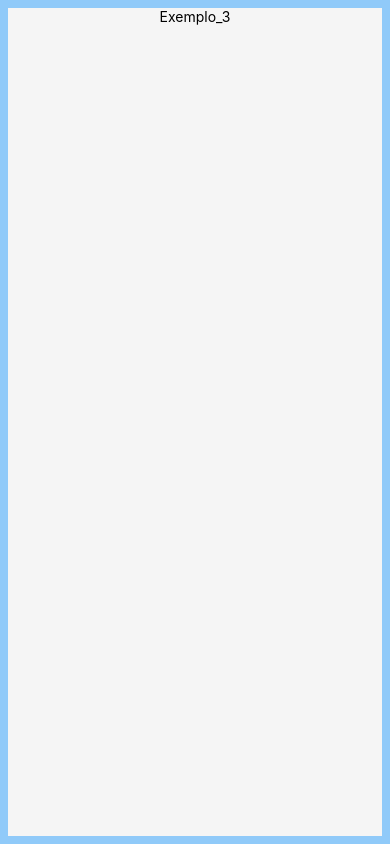
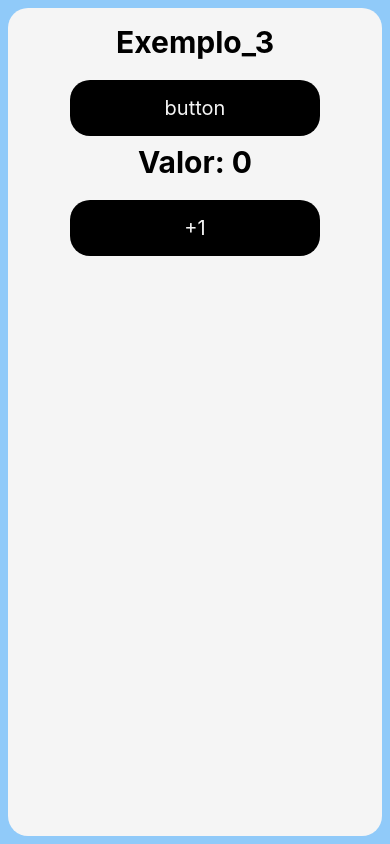
Before and after one commit to cleitongrodrigues/react_native, a React Native app: screen / in a window 390 px wide. Built offline with nearby package versions, Linux system fonts and the light colour scheme.

Commit message:
aula 08-03-2024

```diff
--- a/src/Ex_03/index.js
+++ b/src/Ex_03/index.js
@@ -1,10 +1,40 @@
+import React,{ useState } from 'react';
 import {View, Text, TouchableOpacity} from 'react-native';
 import styles from './styles';
 
 export default function Exemplo_3(){
+    const [numero, setNumero] = useState(0);
+
+    function ola(nome){
+        alert(`Olá ${nome}`);
+
+    function incremento(){
+        const inc = numero + 1;
+        setNumero(inc);
+            // console.log(numero);
+    }
+    }
     return(
         <View style={styles.container}>
-            <Text>Exemplo_3</Text>
+            <Text style={styles.titulo}>Exemplo_3</Text>
+
+            <TouchableOpacity
+            style={styles.botao}
+            onPress={() => ola('Cleitin')}>
+
+                <Text style={styles.txtbotao}>button</Text>
+
+            </TouchableOpacity>
+
+            <Text style={styles.titulo}> Valor: {numero} </Text>
+
+            <TouchableOpacity
+            style={styles.botao}
+            onPress={() => incremento()}>
+
+                <Text style={styles.txtbotao}>+1</Text>
+
+            </TouchableOpacity>
         </View>
     );
 };
--- a/src/Ex_03/styles.js
+++ b/src/Ex_03/styles.js
@@ -4,8 +4,32 @@
     container:{
         flex: 1,
         backgroundColor: '#f5f5f5',
+        width: '100%',
         alignItems: 'center',
-        width: '100%',
+        padding:8,
+        borderRadius:20,
+    },
+
+    titulo:{
+        fontSize:30,
+        fontWeight:'bold',
+        margin:8,
+        marginBottom:20,
+    },
+
+    botao:{
+        width:'70%',
+        padding:16,
+        backgroundColor: '#000',
+        color: '#f5f5f5',
+        fontSize:20,
+        alignItems:'center',
+        borderRadius:20,
+
+    },
+    txtbotao:{
+        color:'#f5f5f5',
+        fontSize:20,
     }
 })
 export default styles;
```
